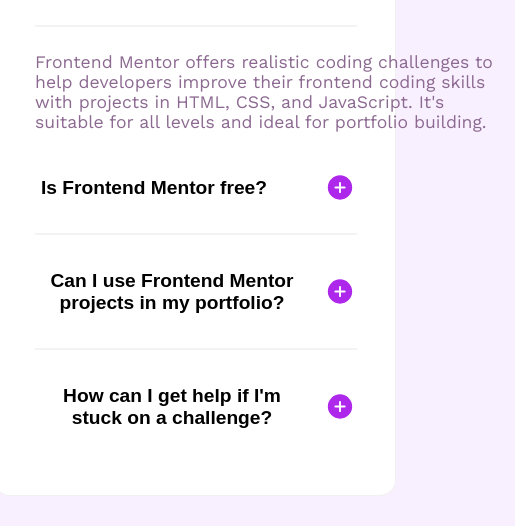
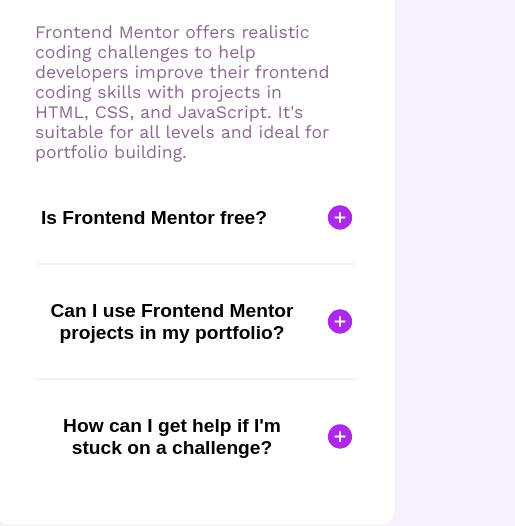
Before and after one commit to johnabrham438/FAQ-accordion, a plain HTML site: page index.html in a window 390 px wide. Shown: the part 329-855 px from the top of the page, 515 px wide, since content can reach past the window. Drawn offline with nearby package versions, Linux system fonts and the light colour scheme.

Commit message:
Update style.css

```diff
--- a/style.css
+++ b/style.css
@@ -105,7 +105,7 @@
         width: 20rem;
     }
     .faq-text{
-        width: 30rem;
+        width: 19rem;
     }
     .header-img{
         background-image: url('assets/images/background-pattern-mobile.svg');
```
